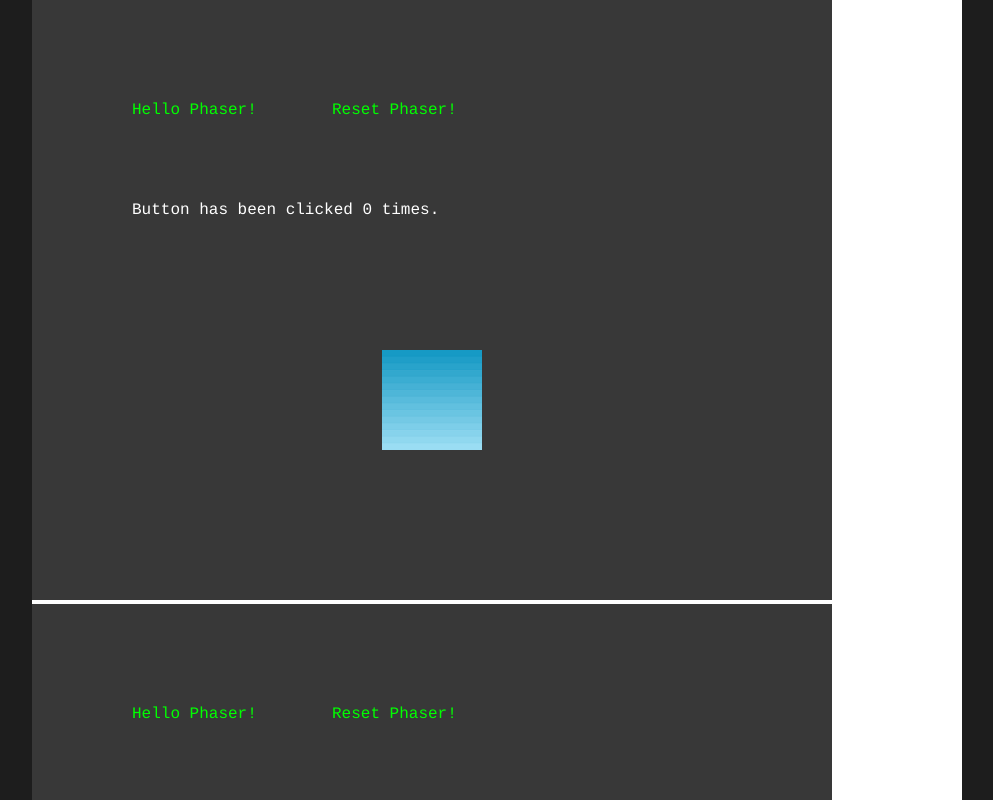
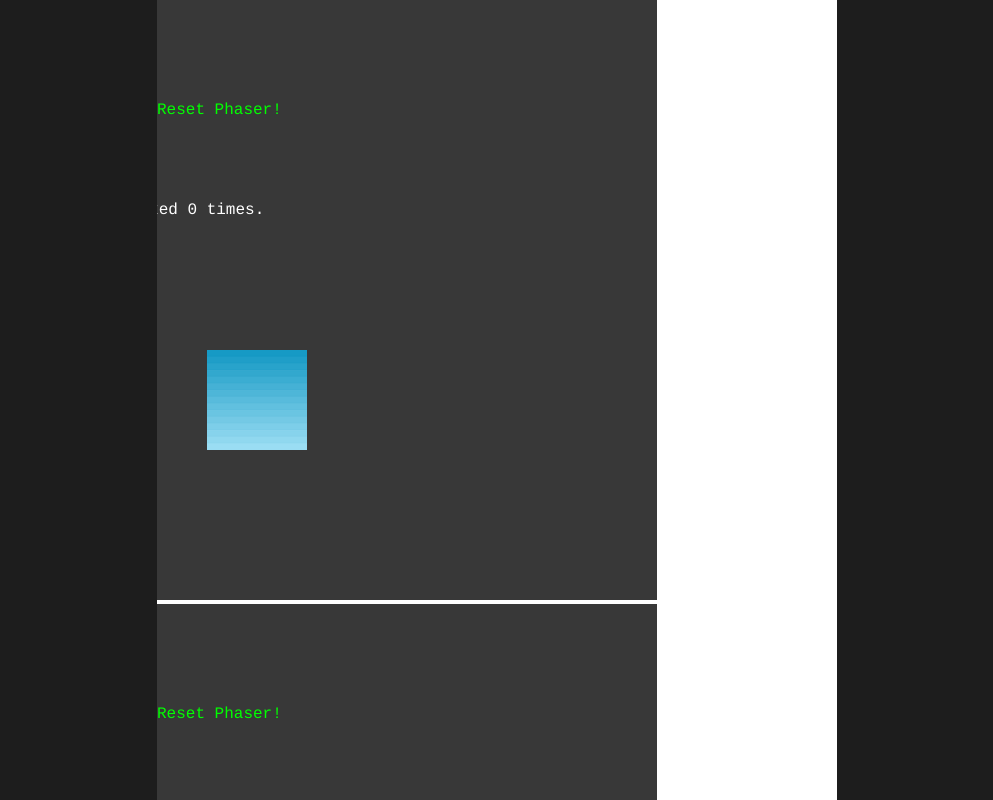
Before and after one commit to WEBl0ck/ZAVOD, a React (Vite) app: page / in a window 1280 px wide. Shown: the top 800 px of the page, without its empty margins (143-1136 px from the left). Built offline with nearby package versions, Linux system fonts and the light colour scheme.

Commit message:
💄 updated project UI

```diff
--- a/src/App.tsx
+++ b/src/App.tsx
@@ -5,9 +5,9 @@ import './App.css';
 function App() {
   return (
     <div className="App">
-      <Sidebar />
+      <Sidebar position="left" />
       <MainCanvas />
-      <Sidebar />
+      <Sidebar position="right" />
     </div>
   );
 }
--- a/src/components/MainCanvas/MainCanvas.tsx
+++ b/src/components/MainCanvas/MainCanvas.tsx
@@ -22,7 +22,13 @@ function MainCanvas() {
     initPhaser();
   }, []);
 
-  return <div className="main" id="main"></div>;
+  return (
+    <div
+      className="main"
+      id="main"
+      style={{ height: '100vh', width: '100%', overflow: 'hidden', cursor: 'move' }}
+    ></div>
+  );
 }
 
 export default MainCanvas;
--- a/src/components/MainCanvas/mainCanvas.scss
+++ b/src/components/MainCanvas/mainCanvas.scss
@@ -0,0 +1,7 @@
+.main {
+  position: absolute;
+  z-index: -1;
+  left: 0;
+  top: 0;
+  height: 100vh;
+}
--- a/src/components/Sidebar/Sidebar.tsx
+++ b/src/components/Sidebar/Sidebar.tsx
@@ -2,8 +2,12 @@ import React from 'react';
 
 import './sidebar.scss';
 
-function Sidebar() {
-  return <div className="sidebar"></div>;
+interface SidebarProps {
+  position: 'left' | 'right';
+}
+
+function Sidebar({ position }: SidebarProps) {
+  return <div className={`sidebar ${position == 'left' ? 'sidebar-left' : 'sidebar-right'}`}></div>;
 }
 
 export default Sidebar;
--- a/src/components/Sidebar/sidebar.scss
+++ b/src/components/Sidebar/sidebar.scss
@@ -2,4 +2,13 @@
   width: 300px;
   height: 100vh;
   background-color: #1d1d1d;
+  position: fixed;
+
+  &-left {
+    left: 0;
+  }
+
+  &-right {
+    right: 0;
+  }
 }
```
